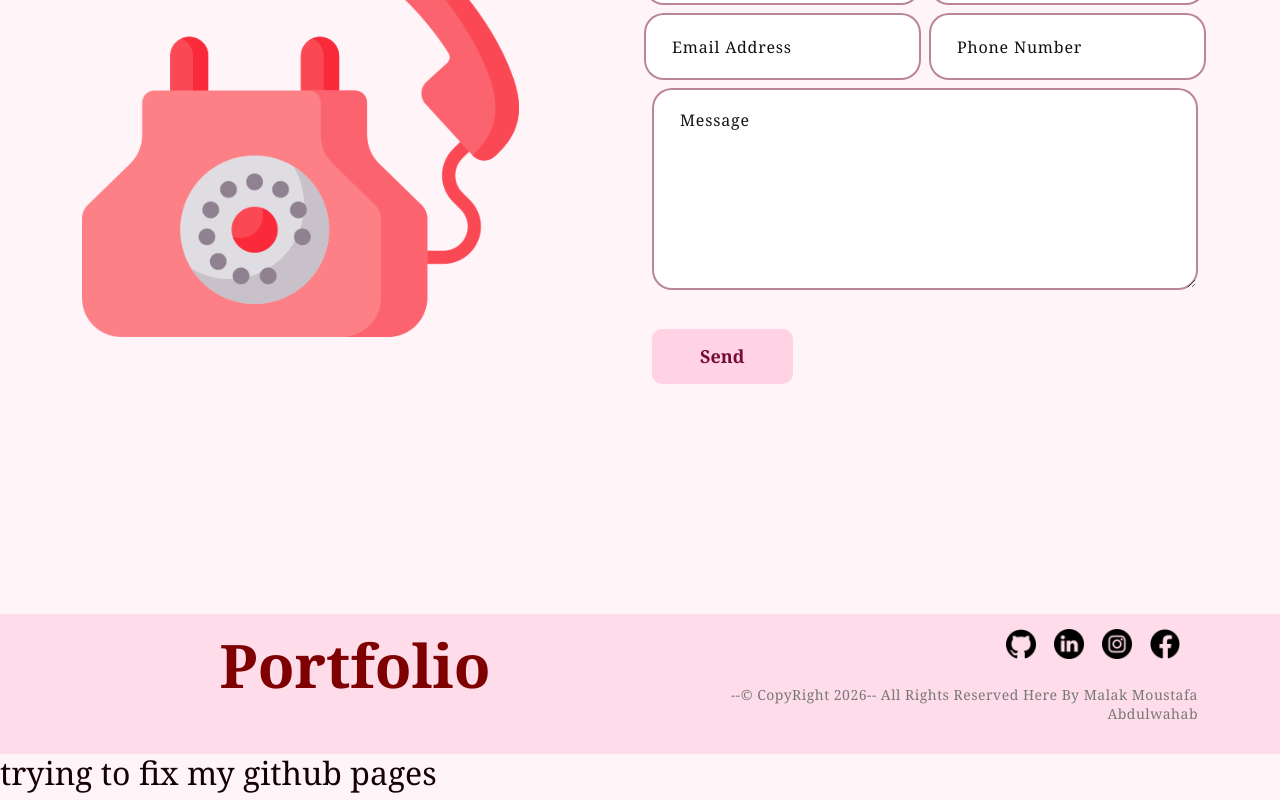
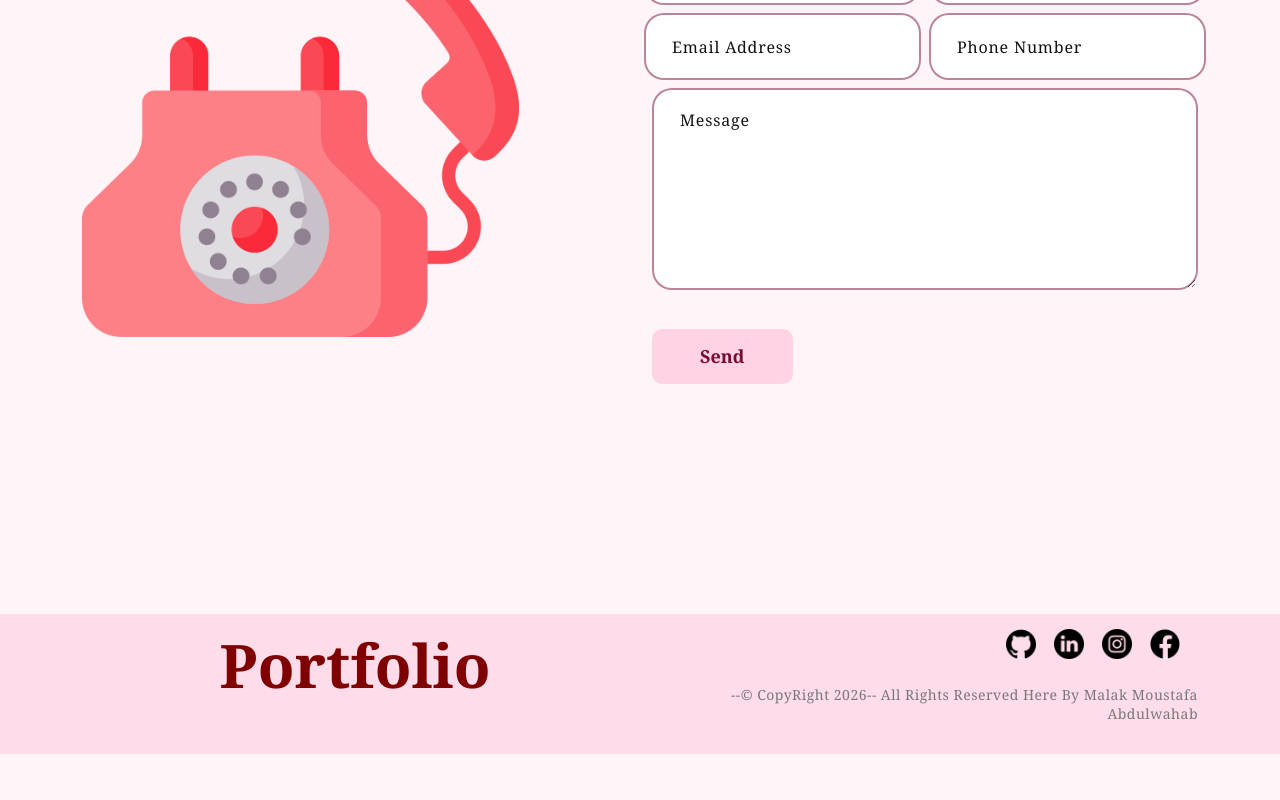
Before and after one commit to Malak-M-Abdulwahab/personalpage, a React (Create React App) app: page / in a window 1280 px wide. Shown: the part 3232-4032 px from the top of the page. After the commit the page ends 3986 px from the top, so only its background shows below. Built offline with nearby package versions, Linux system fonts and the light colour scheme.

Commit message:
fixed gh-pages

```diff
--- a/src/App.js
+++ b/src/App.js
@@ -7,7 +7,6 @@ import About from './components/about';
 import Contact from './components/contact';
 import Footer from './components/footer';
 import "bootstrap/dist/css/bootstrap.min.css";
-import { Test } from './components/test';
 
 function App() {
   return (
@@ -19,7 +18,6 @@ function App() {
       <About />
       <Contact />
       <Footer />
-      <Test />
     </div>
   );
 }
--- a/src/components/test.js
+++ /dev/null
@@ -1,5 +0,0 @@
-export const Test = () => {
-    return(
-        <h2>trying to fix my github pages</h2>
-    )
-}
```
